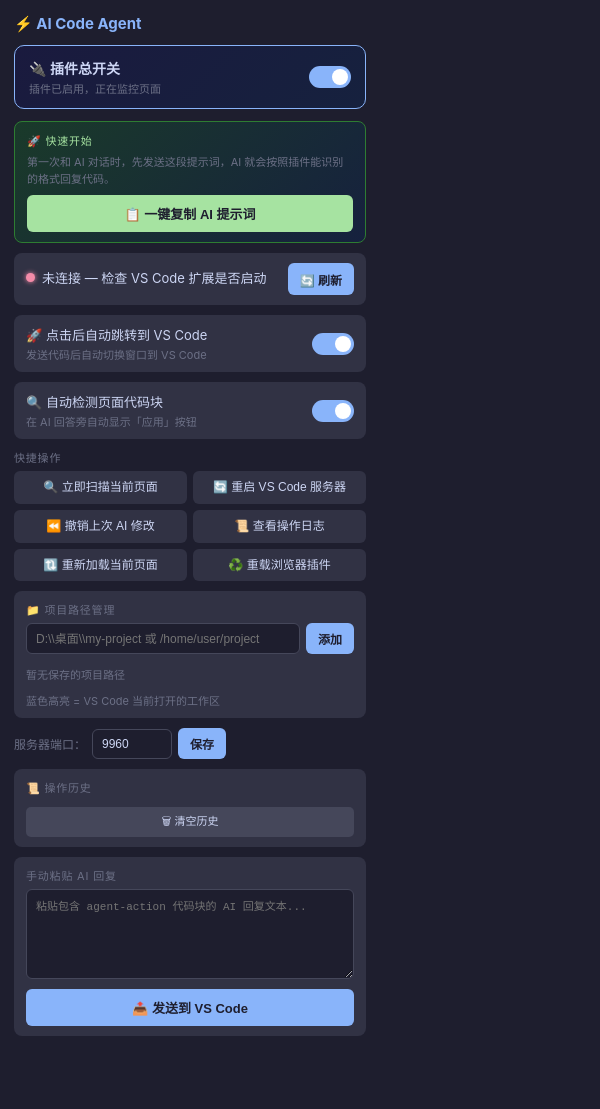
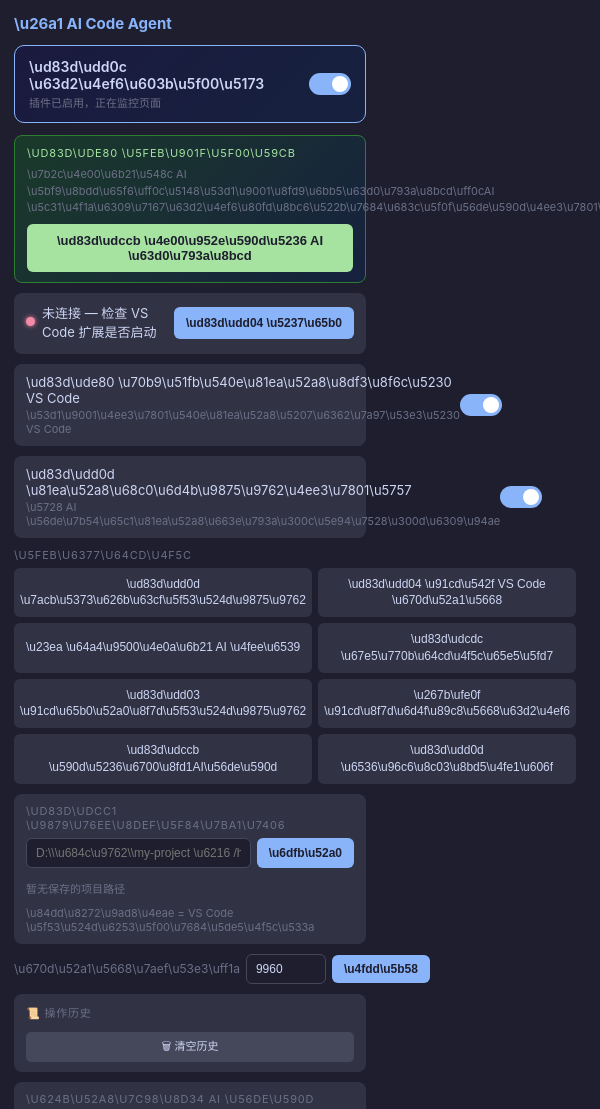
Before and after one commit to whywbhydyq/ai-code-agent, a browser extension: page edge-extension/popup.html in a window 400 px wide. Shown: the top 1109 px of the page, 600 px wide, since content can reach past the window. Before the commit the page ends 1060 px from the top, so only its background shows below. Drawn offline with Linux system fonts and the light colour scheme; no server answers.

Commit message:
AI-Agent: 修改 edge-extension/popup.js 之前

```diff
--- a/edge-extension/popup.html
+++ b/edge-extension/popup.html
@@ -149,8 +149,6 @@
         }
         .result-success { background: #1a3a1a; color: #a6e3a1; border: 1px solid #2e7d32; display: block; }
         .result-error   { background: #3a1a1a; color: #f38ba8; border: 1px solid #d32f2f; display: block; }
-
-        /* 提示词卡片 */
         .prompt-card {
             background: linear-gradient(135deg, #1a3a2a, #16213e);
             border: 1px solid #2e7d32;
@@ -175,13 +173,12 @@
     </style>
 </head>
 <body>
-    <h1>⚡ AI Code Agent</h1>
+    <h1>\u26a1 AI Code Agent</h1>
 
-    <!-- 插件总开关 -->
     <div class="master-toggle" id="master-toggle-card">
         <div>
-            <div class="master-label">🔌 插件总开关</div>
-            <div class="master-hint" id="master-hint">插件已启用，正在监控页面</div>
+            <div class="master-label">\ud83d\udd0c \u63d2\u4ef6\u603b\u5f00\u5173</div>
+            <div class="master-hint" id="master-hint">\u63d2\u4ef6\u5df2\u542f\u7528\uff0c\u6b63\u5728\u76d1\u63a7\u9875\u9762</div>
         </div>
         <label class="toggle-switch">
             <input type="checkbox" id="extension-enabled-toggle" checked />
@@ -191,30 +188,27 @@
 
     <div id="main-content">
 
-        <!-- 🟢 新增：一键复制提示词 -->
         <div class="prompt-card">
-            <div class="section-title">🚀 快速开始</div>
-            <p>第一次和 AI 对话时，先发送这段提示词，AI 就会按照插件能识别的格式回复代码。</p>
-            <button class="btn-copy-prompt" id="btn-copy-prompt">📋 一键复制 AI 提示词</button>
+            <div class="section-title">\ud83d\ude80 \u5feb\u901f\u5f00\u59cb</div>
+            <p>\u7b2c\u4e00\u6b21\u548c AI \u5bf9\u8bdd\u65f6\uff0c\u5148\u53d1\u9001\u8fd9\u6bb5\u63d0\u793a\u8bcd\uff0cAI \u5c31\u4f1a\u6309\u7167\u63d2\u4ef6\u80fd\u8bc6\u522b\u7684\u683c\u5f0f\u56de\u590d\u4ee3\u7801\u3002</p>
+            <button class="btn-copy-prompt" id="btn-copy-prompt">\ud83d\udccb \u4e00\u952e\u590d\u5236 AI \u63d0\u793a\u8bcd</button>
         </div>
 
-        <!-- 连接状态 -->
         <div class="status-card">
             <div class="status-left">
                 <div class="status-row">
                     <span id="status-dot" class="dot dot-red"></span>
-                    <span id="status-label">检查连接中...</span>
+                    <span id="status-label">\u68c0\u67e5\u8fde\u63a5\u4e2d...</span>
                 </div>
                 <div id="workspace-info" class="workspace-path"></div>
             </div>
-            <button class="btn-small" id="refresh-btn" style="height:32px">🔄 刷新</button>
+            <button class="btn-small" id="refresh-btn" style="height:32px">\ud83d\udd04 \u5237\u65b0</button>
         </div>
 
-        <!-- 自动跳转 -->
         <div class="toggle-row">
             <div>
-                <div class="toggle-label">🚀 点击后自动跳转到 VS Code</div>
-                <div class="toggle-hint">发送代码后自动切换窗口到 VS Code</div>
+                <div class="toggle-label">\ud83d\ude80 \u70b9\u51fb\u540e\u81ea\u52a8\u8df3\u8f6c\u5230 VS Code</div>
+                <div class="toggle-hint">\u53d1\u9001\u4ee3\u7801\u540e\u81ea\u52a8\u5207\u6362\u7a97\u53e3\u5230 VS Code</div>
             </div>
             <label class="toggle-switch">
                 <input type="checkbox" id="auto-jump-toggle" checked />
@@ -222,11 +216,10 @@
             </label>
         </div>
 
-        <!-- 自动检测 -->
         <div class="toggle-row">
             <div>
-                <div class="toggle-label">🔍 自动检测页面代码块</div>
-                <div class="toggle-hint">在 AI 回答旁自动显示「应用」按钮</div>
+                <div class="toggle-label">\ud83d\udd0d \u81ea\u52a8\u68c0\u6d4b\u9875\u9762\u4ee3\u7801\u5757</div>
+                <div class="toggle-hint">\u5728 AI \u56de\u7b54\u65c1\u81ea\u52a8\u663e\u793a\u300c\u5e94\u7528\u300d\u6309\u94ae</div>
             </div>
             <label class="toggle-switch">
                 <input type="checkbox" id="auto-scan-toggle" checked />
@@ -234,40 +227,38 @@
             </label>
         </div>
 
-        <!-- 快捷操作 -->
-        <div class="section-title">快捷操作</div>
+        <div class="section-title">\u5feb\u6377\u64cd\u4f5c</div>
         <div class="action-grid">
-            <button class="action-btn" id="btn-scan">🔍 立即扫描当前页面</button>
-            <button class="action-btn" id="btn-restart">🔄 重启 VS Code 服务器</button>
-            <button class="action-btn danger" id="btn-undo">⏪ 撤销上次 AI 修改</button>
-            <button class="action-btn" id="btn-open-log">📜 查看操作日志</button>
-            <button class="action-btn" id="btn-reload-page">🔃 重新加载当前页面</button>
-            <button class="action-btn" id="btn-reload-ext">♻️ 重载浏览器插件</button>
+            <button class="action-btn" id="btn-scan">\ud83d\udd0d \u7acb\u5373\u626b\u63cf\u5f53\u524d\u9875\u9762</button>
+            <button class="action-btn" id="btn-restart">\ud83d\udd04 \u91cd\u542f VS Code \u670d\u52a1\u5668</button>
+            <button class="action-btn danger" id="btn-undo">\u23ea \u64a4\u9500\u4e0a\u6b21 AI \u4fee\u6539</button>
+            <button class="action-btn" id="btn-open-log">\ud83d\udcdc \u67e5\u770b\u64cd\u4f5c\u65e5\u5fd7</button>
+            <button class="action-btn" id="btn-reload-page">\ud83d\udd03 \u91cd\u65b0\u52a0\u8f7d\u5f53\u524d\u9875\u9762</button>
+            <button class="action-btn" id="btn-reload-ext">\u267b\ufe0f \u91cd\u8f7d\u6d4f\u89c8\u5668\u63d2\u4ef6</button>
+            <button class="action-btn" id="btn-copy-reply">\ud83d\udccb \u590d\u5236\u6700\u8fd1AI\u56de\u590d</button>
+            <button class="action-btn" id="btn-debug-info">\ud83d\udd0d \u6536\u96c6\u8c03\u8bd5\u4fe1\u606f</button>
         </div>
 
-        <!-- 项目路径 -->
         <div class="path-section">
-            <div class="section-title">📁 项目路径管理</div>
+            <div class="section-title">\ud83d\udcc1 \u9879\u76ee\u8def\u5f84\u7ba1\u7406</div>
             <div class="path-input-row">
-                <input type="text" id="path-input" placeholder="D:\\桌面\\my-project 或 /home/user/project" />
-                <button class="btn-small" id="add-path-btn">添加</button>
+                <input type="text" id="path-input" placeholder="D:\\\u684c\u9762\\my-project \u6216 /home/user/project" />
+                <button class="btn-small" id="add-path-btn">\u6dfb\u52a0</button>
             </div>
             <div id="project-list" class="project-list"></div>
-            <div style="font-size:11px;color:#6c7086;margin-top:6px;">蓝色高亮 = VS Code 当前打开的工作区</div>
+            <div style="font-size:11px;color:#6c7086;margin-top:6px;">\u84dd\u8272\u9ad8\u4eae = VS Code \u5f53\u524d\u6253\u5f00\u7684\u5de5\u4f5c\u533a</div>
         </div>
 
-        <!-- 端口 -->
         <div class="port-section">
-            <label>服务器端口：</label>
+            <label>\u670d\u52a1\u5668\u7aef\u53e3\uff1a</label>
             <input type="number" id="port-input" value="9960" min="1024" max="65535" />
-            <button class="btn-small" id="save-port-btn">保存</button>
+            <button class="btn-small" id="save-port-btn">\u4fdd\u5b58</button>
         </div>
 
-        <!-- 手动粘贴 -->
         <div class="manual-section">
-            <div class="section-title">手动粘贴 AI 回复</div>
-            <textarea id="manual-text" placeholder="粘贴包含 agent-action 代码块的 AI 回复文本..."></textarea>
-            <button class="btn-primary" id="manual-send-btn">📤 发送到 VS Code</button>
+            <div class="section-title">\u624b\u52a8\u7c98\u8d34 AI \u56de\u590d</div>
+            <textarea id="manual-text" placeholder="\u7c98\u8d34\u5305\u542b agent-action \u4ee3\u7801\u5757\u7684 AI \u56de\u590d\u6587\u672c..."></textarea>
+            <button class="btn-primary" id="manual-send-btn">\ud83d\udce4 \u53d1\u9001\u5230 VS Code</button>
         </div>
 
     </div>
```
